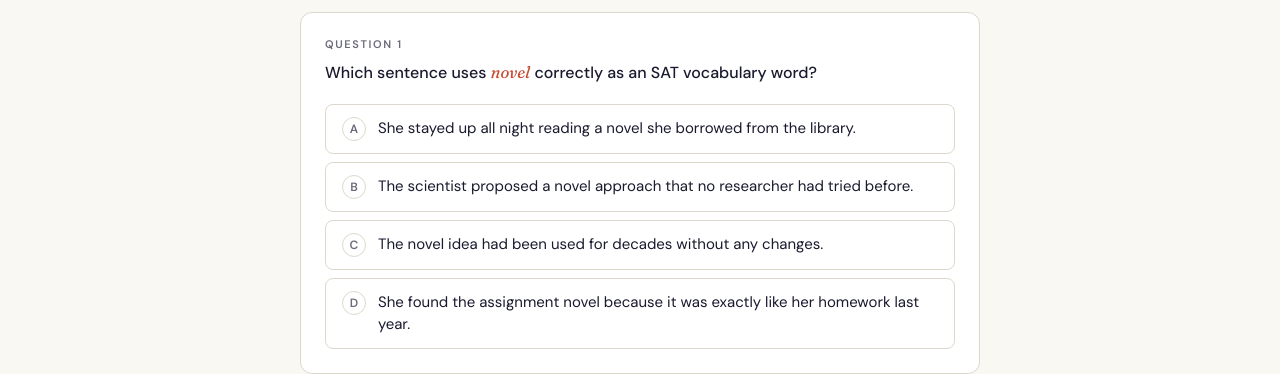
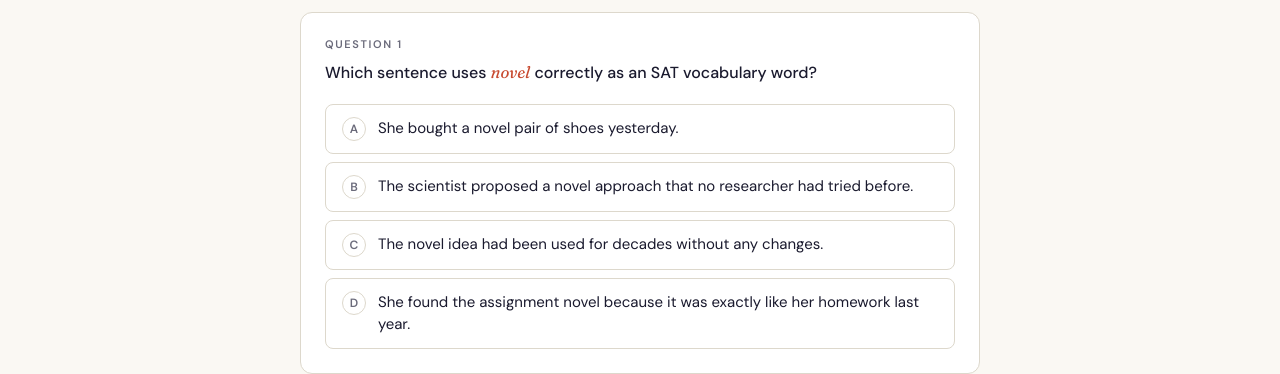
Before and after one commit to winklermonicaa-maker/digital-sat-english, a plain HTML site: page index.html in a window 1280 px wide. Shown: the part 433-807 px from the top of the page. Drawn offline with Linux system fonts and the light colour scheme.

Commit message:
Update index.html

```diff
--- a/index.html
+++ b/index.html
@@ -559,7 +559,7 @@
     <div class="q-num">Question 1</div>
     <div class="q-text">Which sentence uses <em>novel</em> correctly as an SAT vocabulary word?</div>
     <div class="choices">
-      <label class="choice-label"><input type="radio" name="q11-1" value="a"><span class="choice-letter">A</span> She stayed up all night reading a novel she borrowed from the library.</label>
+      <label class="choice-label"><input type="radio" name="q11-1" value="a"><span class="choice-letter">A</span> She bought a novel pair of shoes yesterday.</label>
       <label class="choice-label"><input type="radio" name="q11-1" value="b"><span class="choice-letter">B</span> The scientist proposed a novel approach that no researcher had tried before.</label>
       <label class="choice-label"><input type="radio" name="q11-1" value="c"><span class="choice-letter">C</span> The novel idea had been used for decades without any changes.</label>
       <label class="choice-label"><input type="radio" name="q11-1" value="d"><span class="choice-letter">D</span> She found the assignment novel because it was exactly like her homework last year.</label>
```
